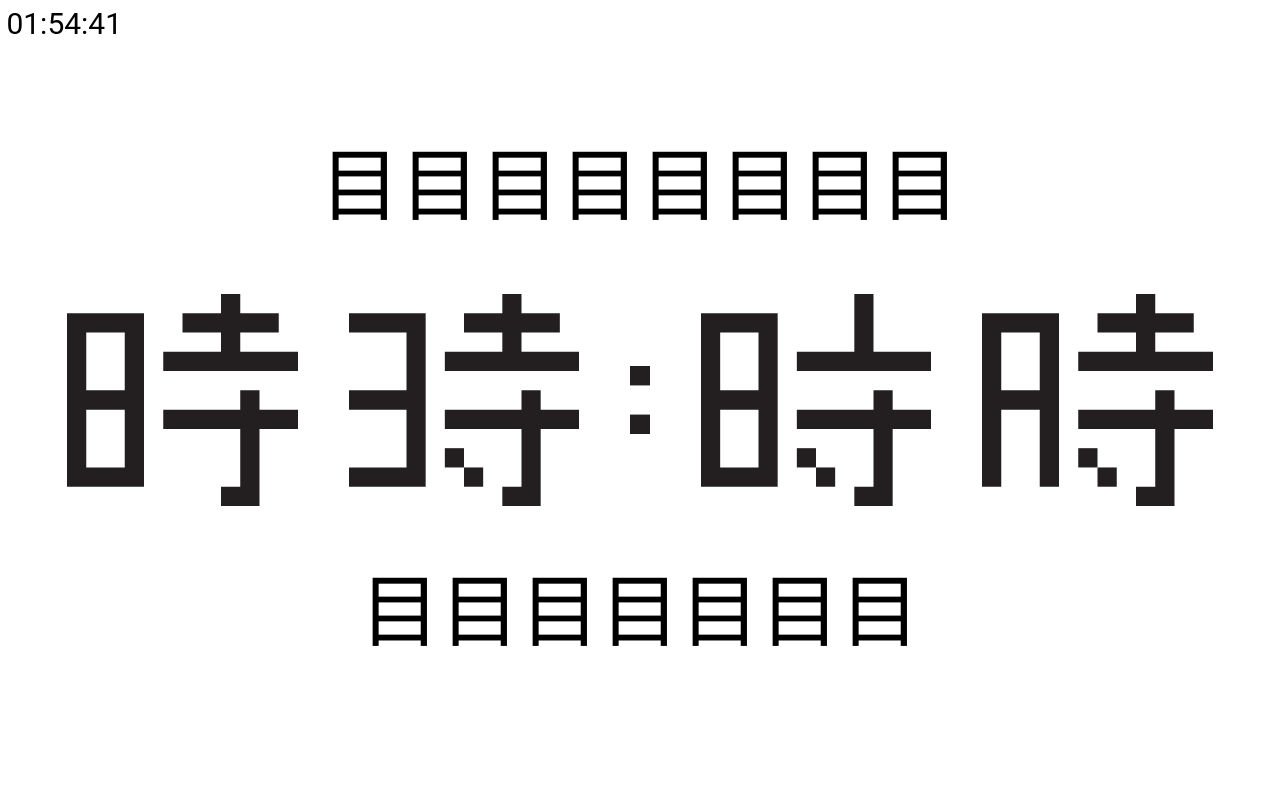
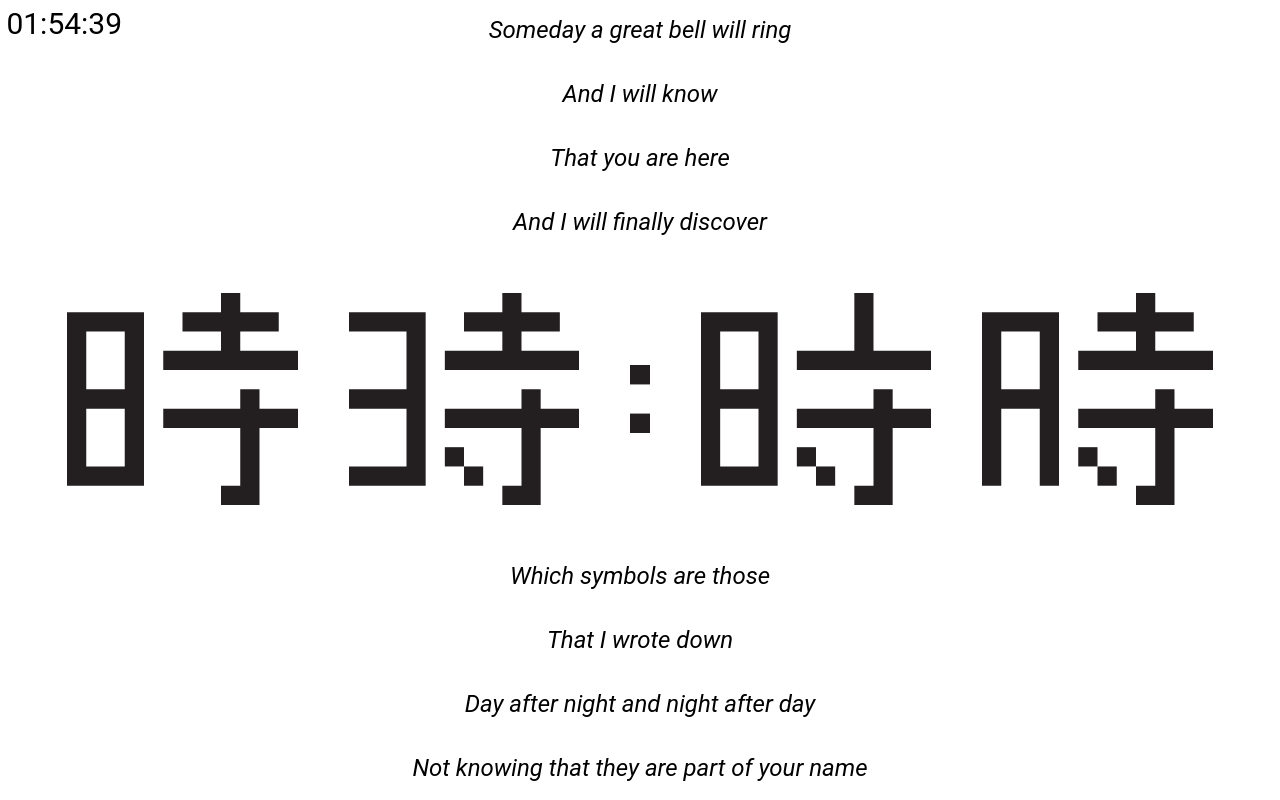
Before and after one commit to mmaciesowicz/Kanji-Clock, a React (Create React App) app: page / in a window 1280 px wide. Built offline with nearby package versions, Linux system fonts and the light colour scheme.

Commit message:
more formatting for poem text

```diff
--- a/src/App.js
+++ b/src/App.js
@@ -158,7 +158,7 @@ function App() {
   });
 
     // const formattedTime = timeString;
-    const formattedTime = "15:15";
+    const formattedTime = "00:15";
     const isSpecialTime = formattedTime === "15:15";
 
     const styles = {
@@ -197,12 +197,12 @@ function App() {
         color: "black",
         fontStyle: isSpecialTime ? "normal" :'italic',
         whiteSpace: isSpecialTime ? "nowrap" : "none",
-        margin: isSpecialTime ? "none" : "0 1em 0 1em",
+        margin: "0 0 0 0",
         // overflow: "hidden",
-        position: isSpecialTime ? "absolute" : "none",
-        bottom: isSpecialTime ? "0.5em" : "none",
-        left: isSpecialTime ? "50%" : "none",
-      transform: isSpecialTime ? "translateX(-50%)" : "none",
+        position: "absolute",
+        bottom: "0.5em",
+        left: "50%",
+        transform: "translateX(-50%)",
       },
       lowerText: {
         fontSize: isSpecialTime ? "10vmin" :"3vmin",
@@ -211,7 +211,7 @@ function App() {
         color: "black",
         fontStyle: isSpecialTime ? "normal" :'italic',
         // whiteSpace: "nowrap",
-        margin: isSpecialTime ? "0.5em 1em 0 1em" : "0 1em 0 1em",
+        margin: "0.5em 1em 0 1em",
         overflow: "hidden",
       },
       textContainer: {
@@ -219,7 +219,7 @@ function App() {
         flexDirection: "column",
         justifyContent: "space-between", // Distribute lines evenly
         height: "100%", // Take full height of the parent
-        position: "relative"
+        position: "relative",
       },
     };
 
@@ -260,14 +260,6 @@ function App() {
         <div align="center" style={styles.clock}>
           {timeImages}
         </div>
-        {/* Uncomment the title and credits if needed */}
-        {/* <div className="title-container">
-              <h1 className="title" align="center">姉睇</h1>
-              <div className="credit-container">
-                <h2 className="credit" align="center">Designed by Declan Boushy</h2>
-                <h2 className="credit" align="center">Developed by Matthew Maciesowicz</h2>
-              </div>
-            </div> */}
       </div>
       <div style={styles.textContainer}>
       {lowerText && (
```
